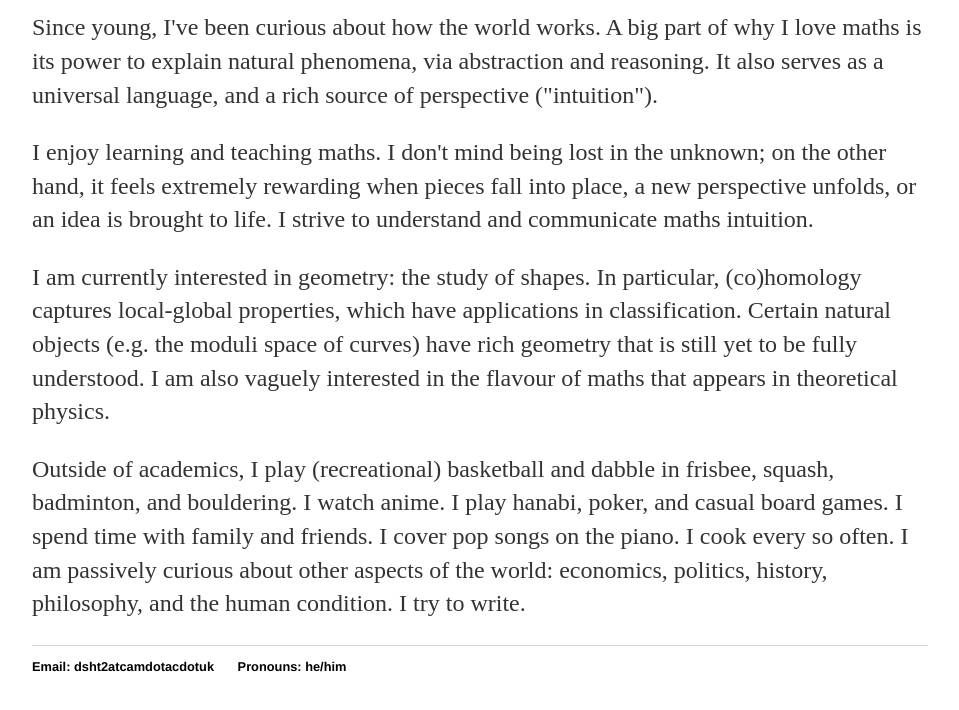
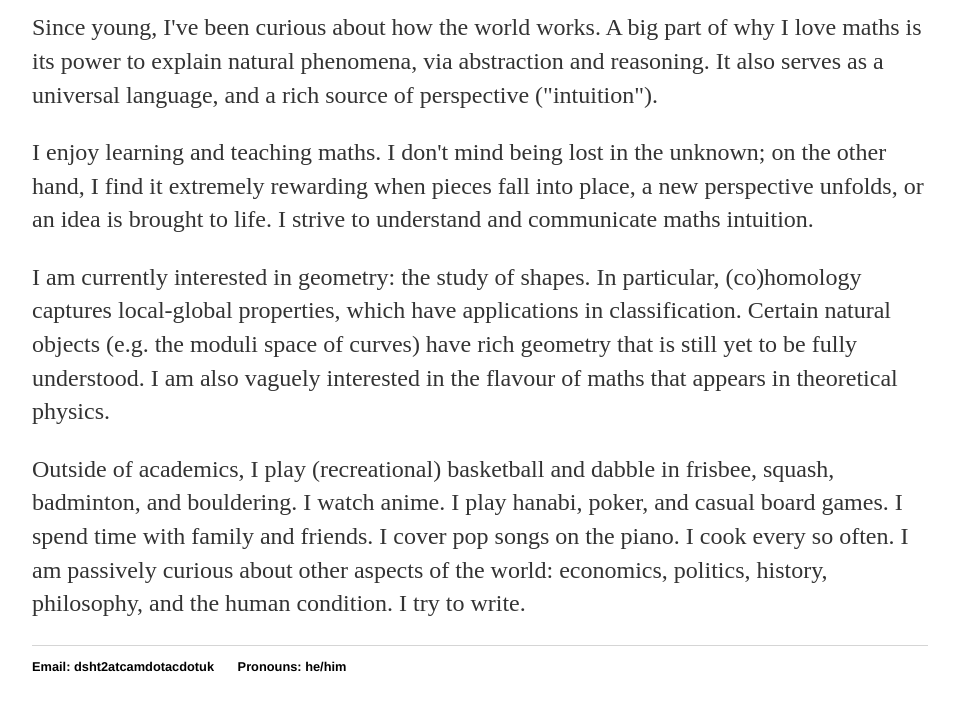
Before and after one commit to dylan20158/dylan20158.github.io, a plain HTML site: page about.html in a window 1280 px wide. Shown: the part 186-896 px from the top of the page, without its empty margins (160-1119 px from the left). Drawn offline with Linux system fonts and the light colour scheme.

Commit message:
Update about.html

```diff
--- a/about.html
+++ b/about.html
@@ -20,7 +20,7 @@
      <div class=”blurb”>
        <h1>About Me</h1>
        <p>Since young, I've been curious about how the world works. A big part of why I love maths is its power to explain natural phenomena, via abstraction and reasoning. It also serves as a universal language, and a rich source of perspective ("intuition"). </p>
-       <p>I enjoy learning and teaching maths. I don't mind being lost in the unknown; on the other hand, it feels extremely rewarding when pieces fall into place, a new perspective unfolds, or an idea is brought to life. I strive to understand and communicate maths intuition. </p>
+       <p>I enjoy learning and teaching maths. I don't mind being lost in the unknown; on the other hand, I find it extremely rewarding when pieces fall into place, a new perspective unfolds, or an idea is brought to life. I strive to understand and communicate maths intuition. </p>
        <p>I am currently interested in geometry: the study of shapes. In particular, (co)homology captures local-global properties, which have applications in classification. Certain natural objects (e.g. the moduli space of curves) have rich geometry that is still yet to be fully understood. I am also vaguely interested in the flavour of maths that appears in theoretical physics.</p>
        <p>Outside of academics, I play (recreational) basketball and dabble in frisbee, squash, badminton, and bouldering. I watch anime. I play hanabi, poker, and casual board games. I spend time with family and friends. I cover pop songs on the piano. I cook every so often. I am passively curious about other aspects of the world: economics, politics, history, philosophy, and the human condition. I try to write. </p>
      </div>
```
